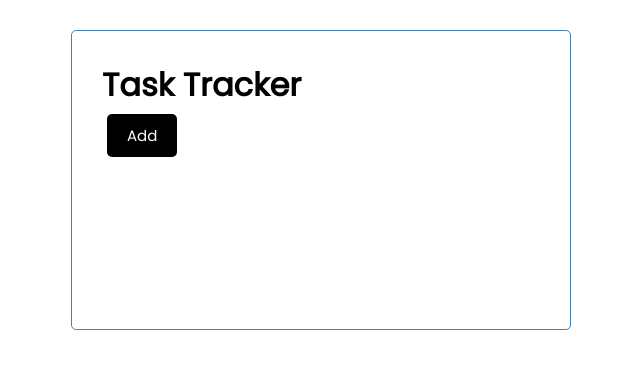
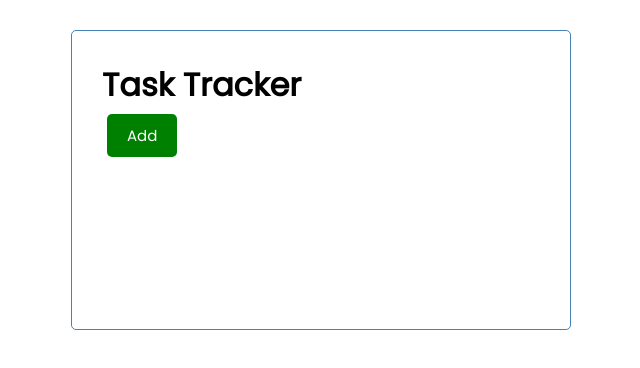
Before and after one commit to llihcchill/task-tracker, a React (Create React App) app: page / in a window 1280 px wide. Shown: the top 368 px of the page, without its empty margins (319-959 px from the left). Built offline with nearby package versions, Linux system fonts and the light colour scheme.

Commit message:
Update Button.js

```diff
--- a/src/components/Button.js
+++ b/src/components/Button.js
@@ -1,5 +1,21 @@
-const Button = () => {
-  return <button className="btn">Add</button>
+import PropTypes from "prop-types";
+
+const Button = ({ colour, text }) => {
+  // make sure with props you don't put two entire ones in a row like this:
+  // { colour }, { text }
+  return <button className="btn" style={{ backgroundColor: colour }}>{text}</button>
+  // make sure with the style as well you don't just put in the prop variable and not the
+  // CSS attribute you want to actually change
+}
+
+Button.defaultProps = {
+  text: "Add",
+  colour: "green",
+}
+
+Button.propTypes = {
+  text: PropTypes.string.isRequired,
+  colour: PropTypes.string,
 }
 
 export default Button;
```
